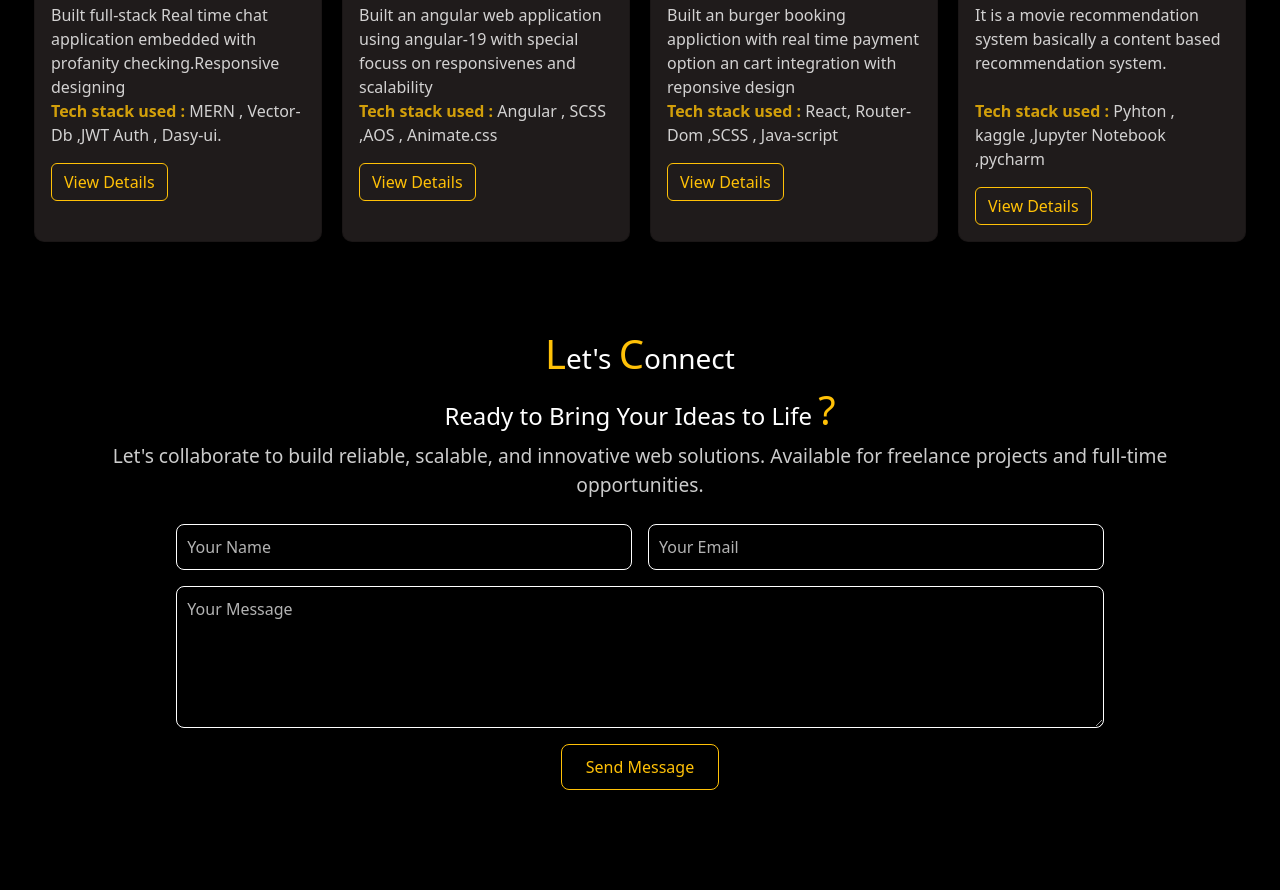
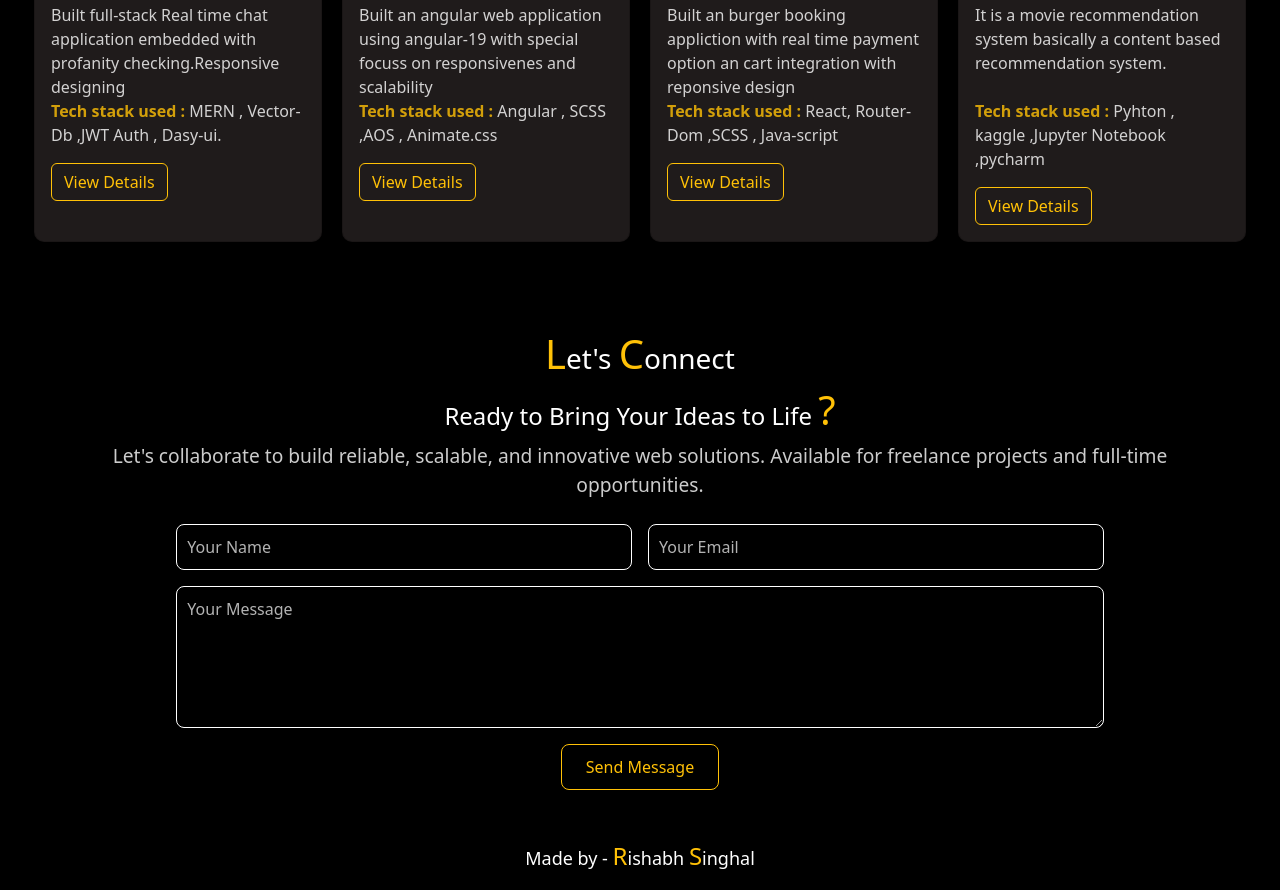
Before and after one commit to SinghalRish/My-Portfolio, a plain HTML site: page index.html in a window 1280 px wide. Shown: the part 2032-2922 px from the top of the page. Before the commit the page ends 2870 px from the top, so only its background shows below. Drawn offline with nearby package versions, Linux system fonts and the light colour scheme.

Commit message:
greetings added

```diff
--- a/index.html
+++ b/index.html
@@ -70,13 +70,14 @@
               <a class="nav-link text-warning" href="#project">Projects</a>
             </li>
             <li class="nav-item">
-              <a class="nav-link text-warning" href="#">Contact</a>
+              <a class="nav-link text-warning" href="#contact">Contact</a>
             </li>
           </ul>
         </div>
       </div>
     </nav>
     <!-- nav-bar-end -->
+
     <!-- main section -->
     <div class="main container">
       <div class="left">
@@ -115,7 +116,7 @@
             </div>
             <div class="gmail">
               <div class="icon">
-                <a href="mailto:rishabhsinghal061@gmail.com"
+                <a href="#contact"
                   ><i class="fa-solid fa-envelope"></i
                 ></a>
               </div>
@@ -558,6 +559,10 @@
   </form>
 </div>
 
+<div class="greetings container">
+ <p>Made by - <span>R</span>ishabh <span>S</span>inghal </p>
+</div>
+
 
     <!-- cdn for bootstrap js -->
     <script
--- a/styles.css
+++ b/styles.css
@@ -383,9 +383,17 @@ form button:hover {
 }
 }
 
-
-
-
+.greetings{
+    text-align: center;
+    color: white;
+    font-size: large;
+    p{
+        span{
+            color: #ffc107;
+            font-size:1.5rem;
+        }
+    }
+}
 
 /* responsiveness */
 @media screen and (max-width: 768px) {
```
